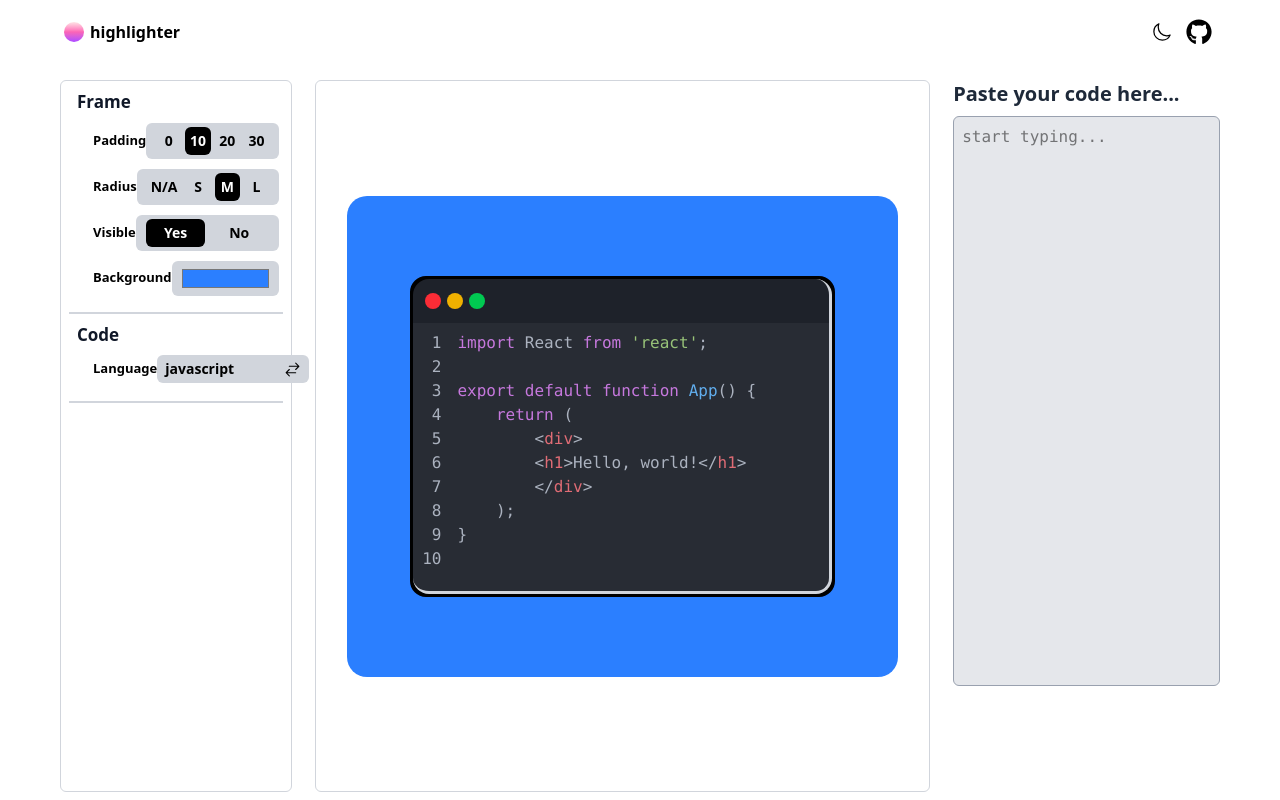
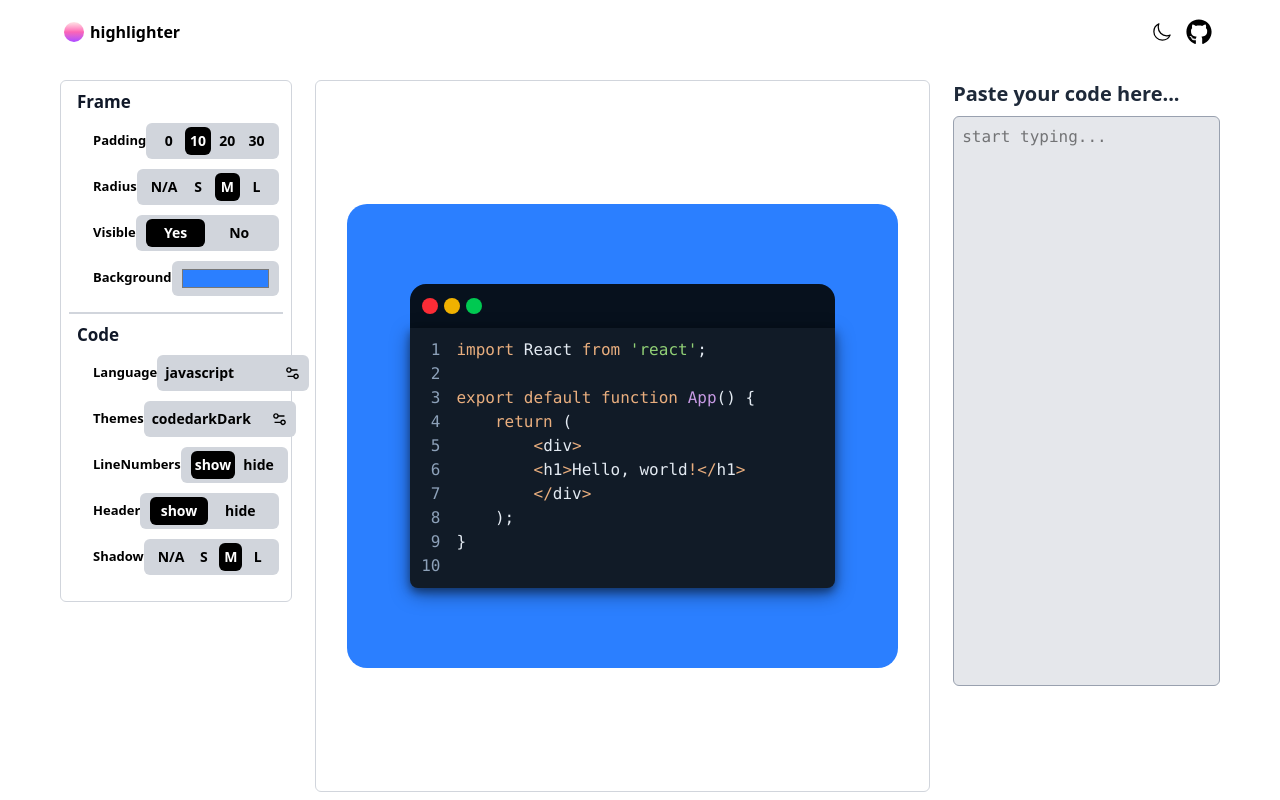
Before and after one commit to Auti29/highlighter, a Next.js app: page / in a window 1280 px wide. Built offline with nearby package versions, Linux system fonts and the light colour scheme.

Commit message:
fix: main

```diff
--- a/src/components/CodeOptions.tsx
+++ b/src/components/CodeOptions.tsx
@@ -5,6 +5,8 @@ import HeadingSecondary from "./HeadingSecondary";
 import OptionSelector from "./OptionSelector";
 import { languages } from "@/data/languages";
 import SelectOptions from "./SelectOptions";
+import { CodeInterface } from "@/context/CodeContext";
+import { themes } from "@/data/themes";
 
 export default function CodeOptions(){
     const {codeStyles, setCodeStyles} = useCodeContext();
@@ -17,6 +19,10 @@ export default function CodeOptions(){
                 </div>
                 <div className="ml-3  flex flex-col mt-2 ">
                     <SelectOptions label={"Language"} values={languages} selected={codeStyles.language} setCodeStyles={setCodeStyles} state={codeStyles}/>
+                    <SelectOptions label={"Themes"} values={themes} selected={codeStyles.themes} setCodeStyles={setCodeStyles} state={codeStyles}/>
+                    <OptionSelector<CodeInterface> label="LineNumbers" values={["show", "hide"]} selected={codeStyles.linenumbers} setSelected={setCodeStyles} state={codeStyles}/>
+                    <OptionSelector<CodeInterface> label="Header" values={["show", "hide"]} selected={codeStyles.header} setSelected={setCodeStyles} state={codeStyles}/>
+                    <OptionSelector<CodeInterface> label="Shadow" values={["N/A", "S", "M", "L"]} selected={codeStyles.shadow} setSelected={setCodeStyles} state={codeStyles}/>
 
                 </div>
         </div>
--- a/src/components/EditOptions.tsx
+++ b/src/components/EditOptions.tsx
@@ -3,11 +3,11 @@ import FrameOptions from "./FrameOptions";
 
 export default function EditOptions(){
     return(
-        <div className="w-full h-full border border-gray-300 rounded-md p-2 dark:border-[#2e2f2ff0] ">
+        <div className="w-full h-fit border border-gray-300 rounded-md p-2 dark:border-[#2e2f2ff0] ">
             <div className="border-b-2 border-gray-300 dark:border-[#2e2f2ff0]  pb-2">
             <FrameOptions />
             </div>
-            <div className="border-b-2 border-gray-300 pb-2">
+            <div className="  pb-2">
             <CodeOptions />
             </div>
         </div>
--- a/src/components/FrameOptions.tsx
+++ b/src/components/FrameOptions.tsx
@@ -11,12 +11,12 @@ export default function FrameOptions() {
         <div className="w-full  pl-2 pr-1 flex flex-col">
             <HeadingSecondary text={"Frame"}/>
             <div className="ml-3  flex flex-col mt-2 ">
-                <OptionSelector label="Padding" values={["0", "10", "20", "30"]} selected = {frame?.padding}
+                <OptionSelector<FrameInterface> label="Padding" values={["0", "10", "20", "30"]} selected = {frame?.padding}
                 setSelected={setFrame}
                 state={frame}
                 />
-                <OptionSelector label="Radius" values={["N/A", "S", "M", "L"]} selected= {frame?.radius} setSelected={setFrame} state={frame}/>
-                <OptionSelector label="Visible" values={["Yes", "No"]} selected = {frame?.visible} setSelected={setFrame} state={frame}/>
+                <OptionSelector<FrameInterface> label="Radius" values={["N/A", "S", "M", "L"]} selected= {frame?.radius} setSelected={setFrame} state={frame}/>
+                <OptionSelector<FrameInterface> label="Visible" values={["Yes", "No"]} selected = {frame?.visible} setSelected={setFrame} state={frame}/>
                 <div className="pl-1 mb-2 flex justify-between items-center">
                     <span className="text-[13px] font-semibold text-black dark:text-white">Background</span>
                     <div className="flex items-center justify-between py-1 px-2 rounded-md bg-gray-300 text-sm w-38 dark:bg-[#232323] ">
--- a/src/components/MainEditor.tsx
+++ b/src/components/MainEditor.tsx
@@ -3,9 +3,11 @@ import { useFrame } from "@/hooks/useFrame";
 import {useSnippet} from "../hooks/useSnippet";
 import { getRgb } from "@/utils/getRgb";
 import { CSSProperties, useEffect, useRef, useState } from "react";
-import SyntaxHighlighter, { SyntaxHighlighterProps } from "react-syntax-highlighter";
-import { agate, ascetic, atomOneDark } from "react-syntax-highlighter/dist/esm/styles/hljs";
-import { Style } from "util";
+import {Prism as SyntaxHighlighter} from "react-syntax-highlighter";
+import { useCodeContext } from "@/hooks/useCode";
+import { themeMappings } from "@/data/themeMappings";
+import { coldarkDark, xonokai } from "react-syntax-highlighter/dist/esm/styles/prism";
+
 
 enum borderRadEnum {
     "N/A"= "0",
@@ -18,8 +20,9 @@ enum borderRadEnum {
 
 export default function MainEditor(){
     const {frame,} = useFrame();
+    const {codeStyles, } = useCodeContext();
     const [topBarBg, setTopBarBg] = useState<string>("");
-    const [currStyle, ] = useState<{[key: string]: CSSProperties;}>(atomOneDark);
+    const [boxBg, setBoxBg] = useState<string>("");
     const { snippet } = useSnippet();
     const highlighterRef = useRef<HTMLDivElement>(null);
 
@@ -34,10 +37,11 @@ useEffect(() => {
             return c;
         });
         const darkerBg = `rgb(${newRgb[0]}, ${newRgb[1]}, ${newRgb[2]})`;
+        setBoxBg(`rgb(${rgb[0]}, ${rgb[1]}, ${rgb[2]})`);
+        console.log(darkerBg);
         setTopBarBg(darkerBg);
-        // console.log(darkerBg);
     }
-}, []);
+}, [codeStyles.themes]);
 
     return(
         <div className="w-[53%] h-full flex justify-center items-center overflow-auto border border-gray-300 rounded-md dark:bg-[#0f0f10] dark:border-[#2e2f2ff0]">
@@ -54,8 +58,11 @@ useEffect(() => {
                 undefined
             }
             >
-            <div className="w-[90%] border-3 border-black rounded-2xl bg-black">
-            <div className={`w-full  h-11 rounded-t-2xl flex items-center border-r-3  border-gray-300`}
+            <div className="w-[90%] rounded-2xl bg-none flex flex-col justify-center">
+            <div
+            ref = {highlighterRef}
+            className="w-full flex-1">
+                <div className={`w-full  h-11 rounded-t-2xl flex items-center `}
             style={
                 { backgroundColor: topBarBg || "#1f2937" }
             }
@@ -66,17 +73,16 @@ useEffect(() => {
                     <span className="w-4 h-4 max-sm:w-2 max-sm:h-2 rounded-full bg-green-500"></span>
                 </div>
             </div>
-            <div
-            ref = {highlighterRef}
-            className={`w-full`}>
+            <SyntaxHighlighter
+            customStyle={{
+                    borderRadius: "0 0 8px 8px",
+                    margin: "0px",
+                                        padding: "10px 35px 10px 10px",
+                    boxShadow: '0 4px 8px 0 rgba(0, 0, 0, 0.4), 0 6px 20px 0 rgba(0, 0, 0, 0.4)',
+                }}
 
-            <SyntaxHighlighter
-            className="w-full border-b-3  border-r-3  border-gray-300 rounded-b-2xl"
-            language="javascript"
-            customStyle={{
-                paddingBottom: "20px",
-            }}
-            style={currStyle}
+            language={codeStyles.language.toLowerCase() || "javascript"}
+            style={themeMappings[codeStyles.themes] || coldarkDark}
             showLineNumbers={true}
             >
 {snippet ||  `import React from 'react';
--- a/src/components/OptionSelector.tsx
+++ b/src/components/OptionSelector.tsx
@@ -1,28 +1,36 @@
 "use client";
+import { CodeInterface } from "@/context/CodeContext";
+import { useTheme } from "@/hooks/useTheme";
 import { FrameInterface } from "@/types/type";
 
-interface OptionSelectorInterface {
+type Setter<T> = (val: T) => void;
+
+
+interface OptionSelectorInterface<T extends object> {
     label: string,
     values: string[],
     selected?: string | null,
-    setSelected?: (val: FrameInterface ) => void ,
-    state?: FrameInterface,
+    setSelected?: Setter<T>,
+    state?: T,
 
 }
 
-export default function OptionSelector({label, values, selected, setSelected, state}: OptionSelectorInterface) {
+export default function OptionSelector<T extends object>({label, values, selected, setSelected, state}: OptionSelectorInterface<T>) {
+    const { theme } = useTheme();
 
-    const handleClick: (val: string)  => void = (val: string) =>  {
-        if(selected === val) return;
-        const curr = {...state};
-            for(const key of Object.keys(curr) as (keyof FrameInterface)[]){
-                if(key === label.toLowerCase()) {
-                    curr[key] = val;
-                    break;
-                }
-            }
-            setSelected?.(curr);
+    const handleClick = (val: string): void => {
+
+    if (selected === val) return;
+
+    const curr = { ...state } as T;
+
+    const key = label.toLowerCase() as keyof typeof curr;
+    if (key in curr) {
+        curr[key] = val as never;
+        setSelected?.(curr);
     }
+};
+
 
     return (
         <div className="pl-1 mb-2.5 font-semibold flex justify-between items-center">
@@ -30,7 +38,7 @@ export default function OptionSelector({label, values, selected, setSelected, st
                 <div className=" flex items-center justify-between py-1 px-2 rounded-md bg-gray-300 text-sm w-38 dark:bg-[#232323] ">
                    {
                     values &&
-                    values.map((value, index) => {
+                    values.map((value: string, index: number) => {
                         return (
                                  <button
                                  onClick={() => handleClick(value)}
@@ -38,7 +46,7 @@ export default function OptionSelector({label, values, selected, setSelected, st
                                   className="text-center p-1 flex-1 border-0 cursor-pointer hover:text-white hover:bg-gray-500 rounded-md text-black ml-0.5 mr-0.5 dark:text-gray-300 "
                                   style={selected === value ?
                                 {
-                                    background: typeof window !== "undefined" && localStorage.getItem("theme") === "dark"
+                                    background: theme === "dark"
                                         ? "#404040"
                                         : "black",
 
--- a/src/components/SelectOptions.tsx
+++ b/src/components/SelectOptions.tsx
@@ -4,6 +4,7 @@ import { useState } from "react";
 import CustomDropDown from "./ui/CustomDropDown";
 import { HiArrowsRightLeft } from "react-icons/hi2";
 import { CodeInterface } from "@/context/CodeContext";
+import { CgOptions } from "react-icons/cg";
 
 
 interface SelectOptionsI {
@@ -24,11 +25,11 @@ export default function SelectOptions({label, values, selected, setCodeStyles, s
             <div className="relative">
             <div
             onClick={() => setDropDown(prev => !prev)}
-            className="cursor-pointer flex items-center justify-between py-1 px-2 rounded-md bg-gray-300 text-sm w-38 dark:bg-[#232323] dark:text-white">
+            className="cursor-pointer flex items-center justify-between py-2 px-2 rounded-md bg-gray-300 text-sm w-38 dark:bg-[#232323] dark:text-white">
                     <span>{
                             selected
                         }</span>
-                        <HiArrowsRightLeft size={17}/>
+                        <CgOptions  size={17}/>
 
             </div>
                     {
--- a/src/components/ui/CustomDropDown.tsx
+++ b/src/components/ui/CustomDropDown.tsx
@@ -9,7 +9,7 @@ interface DropDownI {
 
 export default function CustomDropDown({values, selected, label, setDropDown}: DropDownI) {
     return(
-        <div className="flex flex-col items-center absolute right-0 left-0 top-8 m-auto w-38 h-40 bg-gray-300 text-sm dark:bg-[#282828] dark:text-white overflow-auto rounded-md">
+        <div className="flex flex-col items-center absolute right-0 left-0 top-8 m-auto w-42 h-40 bg-gray-300 text-sm dark:bg-[#282828] dark:text-white overflow-auto rounded-md z-50 ">
 
         {
             values.map((val, i) => {
--- a/src/components/ui/DropDownItem.tsx
+++ b/src/components/ui/DropDownItem.tsx
@@ -25,6 +25,6 @@ export default function DropDownItem({val, selected, label, setDropDown}:{val:st
     return(
         <span
         onClick={() => handleSelection(val)}
-        className="w-[90%] rounded-md my-1 px-2 py-2 hover:bg-[#404040] hover:text-white cursor-pointer">{val}</span>
+        className="w-[95%] rounded-md my-1 px-2 py-2 hover:bg-[#404040] hover:text-white cursor-pointer">{val}</span>
     );
 }
--- a/src/context/CodeContext.tsx
+++ b/src/context/CodeContext.tsx
@@ -2,11 +2,10 @@
 import { createContext, ReactNode, useState } from "react"
 
 export interface CodeInterface {
-    style: string,
-    showLineNumbers: string,
-    showHeader: string,
+    themes: string,
+    linenumbers: string,
+    header: string,
     shadow: string,
-    fontSize: string,
     language: string
 }
 
@@ -19,11 +18,10 @@ export const CodeContext = createContext<CodeType | undefined>(undefined);
 
 export default function CodeContextProvider({children}: {children: ReactNode}) {
     const [codeStyles, setCodeStyles] = useState<CodeInterface>({
-        style: "atomOneDark",
-        showLineNumbers: "yes",
-        showHeader: "yes",
+        themes: "codedarkDark",
+        linenumbers: "show",
+        header: "show",
         shadow: "M",
-        fontSize: "10",
         language: "javascript"
     });
 
--- /dev/null
+++ b/src/data/themeMappings.ts
@@ -0,0 +1,51 @@
+import { CSSProperties } from "react";
+import {
+    coy,
+    coldarkDark,
+    nightOwl,
+    materialLight,
+    materialDark,
+    oneLight,
+    oneDark,
+    synthwave84,
+    twilight,
+    solarizedlight,
+    coldarkCold,
+    gruvboxDark,
+    zTouch,
+    xonokai,
+    solarizedDarkAtom,
+    prism,
+    pojoaque,
+    okaidia,
+    nord,
+    lucario,
+    coyWithoutShadows,
+    cb
+} from "react-syntax-highlighter/dist/esm/styles/prism";
+
+
+export const themeMappings: Record<string, Record<string, CSSProperties>> = {
+    coldarkDark,
+    okaidia,
+    nightOwl,
+    materialDark,
+    gruvboxDark,
+    pojoaque,
+    xonokai,
+    cb,
+    materialLight,
+    oneLight,
+    oneDark,
+    synthwave84,
+    coy,
+    nord,
+    solarizedlight,
+    coldarkCold,
+    zTouch,
+    solarizedDarkAtom,
+    prism,
+    lucario,
+    coyWithoutShadows,
+    twilight,
+};
--- /dev/null
+++ b/src/data/themes.ts
@@ -0,0 +1,24 @@
+export const themes = [
+    "coy",
+    "coldarkDark",
+    "nightOwl",
+    "materialLight",
+    "materialDark",
+    "oneLight",
+    "oneDark",
+    "synthwave84",
+    "twilight",
+    "solarizedlight",
+    "coldarkCold",
+    "gruvboxDark",
+    "zTouch",
+    "xonokai",
+    "solarizedDarkAtom",
+    "prism",
+    "pojoaque",
+    "okaidia",
+    "nord",
+    "lucario",
+    "coyWithoutShadows",
+    "cb"
+]
```
